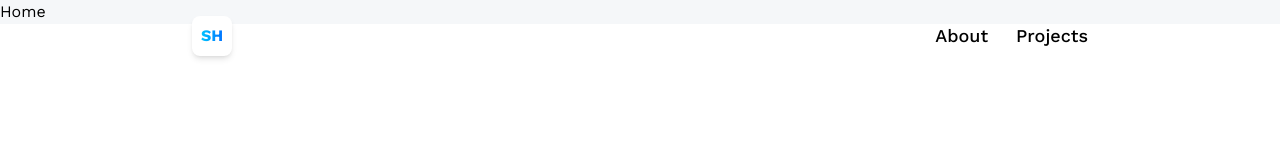
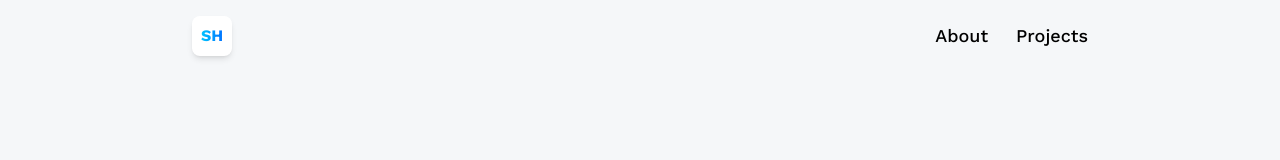
Before and after one commit to ShahramShakiba/Floating-island-3D, a React (Vite) app in the folder Floating-Island-Portfolio/: page / in a window 1280 px wide. Shown: the top 160 px of the page. Built offline with nearby package versions, Linux system fonts and the light colour scheme.

Commit message:
Add Pages + Install React Three Fiber

```diff
--- a/Floating-Island-Portfolio/package.json
+++ b/Floating-Island-Portfolio/package.json
@@ -11,6 +11,7 @@
     "preview": "vite preview"
   },
   "dependencies": {
+    "@react-three/fiber": "^8.16.6",
     "react": "^18.2.0",
     "react-dom": "^18.2.0",
     "react-router-dom": "^6.23.1"
--- a/Floating-Island-Portfolio/src/App.jsx
+++ b/Floating-Island-Portfolio/src/App.jsx
@@ -1,17 +1,18 @@
 import { Route, BrowserRouter as Router, Routes } from 'react-router-dom';
+import { Home, About, Projects, Contact } from './pages';
 import Navbar from './components/Navbar';
 
 export default function App() {
   return (
     <main className="bg-slate-300/20">
       <Router>
-        <Navbar/>
+        <Navbar />
 
         <Routes>
-          <Route path="/" element={'Home'} />
-          <Route path="/about" element={'About'} />
-          <Route path="/projects" element={'Projects'} />
-          <Route path="/contact" element={'Contact'} />
+          <Route path="/" element={<Home />} />
+          <Route path="/about" element={<About />} />
+          <Route path="/projects" element={<Projects />} />
+          <Route path="/contact" element={<Contact />} />
         </Routes>
       </Router>
     </main>
--- a/Floating-Island-Portfolio/src/index.css
+++ b/Floating-Island-Portfolio/src/index.css
@@ -4,6 +4,7 @@
 @tailwind components;
 @tailwind utilities;
 
+/*======================= Root ======================= */
 :root {
   --blue-rgb: 237 245 255;
   --green-rgb: 125 161 35;
@@ -13,6 +14,7 @@ body {
   font-family: "Work Sans", sans-serif;
 }
 
+/*  targeting a specific element with the class "card" that has a data attribute "data-color" set to "blue" and is being hovered over.  */
 body:has(.card[data-color="blue"]:hover) {
   background-color: rgb(var(--blue-rgb) / 25%);
 }
@@ -21,6 +23,8 @@ body:has(.card[data-color="green"]:hover) {
   background-color: rgb(var(--green-rgb) / 25%);
 }
 
+/*======================= utilities ======================= */
+/* styles that can be reused */
 @layer utilities {
   .max-container {
     @apply max-w-5xl mx-auto sm:p-16 pb-12 !pt-[126px] px-8 min-h-[calc(100vh-80px)];
@@ -79,6 +83,7 @@ body:has(.card[data-color="green"]:hover) {
   }
 }
 
+/*=======================  ======================= */
 .glassmorphism {
   background: rgba(8, 116, 239, 0.07);
   backdrop-filter: blur(10px);
--- /dev/null
+++ b/Floating-Island-Portfolio/src/pages/About.jsx
@@ -0,0 +1,5 @@
+export default function About() {
+  return (
+    <div>About</div>
+  )
+}
--- /dev/null
+++ b/Floating-Island-Portfolio/src/pages/Contact.jsx
@@ -0,0 +1,5 @@
+export default function Contact() {
+  return (
+    <div>Contact</div>
+  )
+}
--- /dev/null
+++ b/Floating-Island-Portfolio/src/pages/Home.jsx
@@ -0,0 +1,16 @@
+import { Canvas } from '@react-three/fiber';
+{
+  /* <div className="absolute top-28 left-0 right-0 z-10 flex justify-center items-center">
+  POPUP
+</div> */
+}
+export default function Home() {
+  return (
+    <section className="w-full h-screen relative">
+      <Canvas
+        className="w-full h-screen bg-transparent"
+        camera={{ near: 0.1, far: 1000 }}
+      ></Canvas>
+    </section>
+  );
+}
--- /dev/null
+++ b/Floating-Island-Portfolio/src/pages/Projects.jsx
@@ -0,0 +1,5 @@
+export default function Projects() {
+  return (
+    <div>Projects</div>
+  )
+}
--- /dev/null
+++ b/Floating-Island-Portfolio/src/pages/index.js
@@ -0,0 +1,6 @@
+import Home from './Home';
+import About from './About';
+import Projects from './Projects';
+import Contact from './Contact';
+
+export { Home, About, Projects, Contact };
```
Also changed, not shown: Floating-Island-Portfolio/Description/Description.jsx (+15 -0 lines), 1 other file (tests, documents, lock files or other folders).
